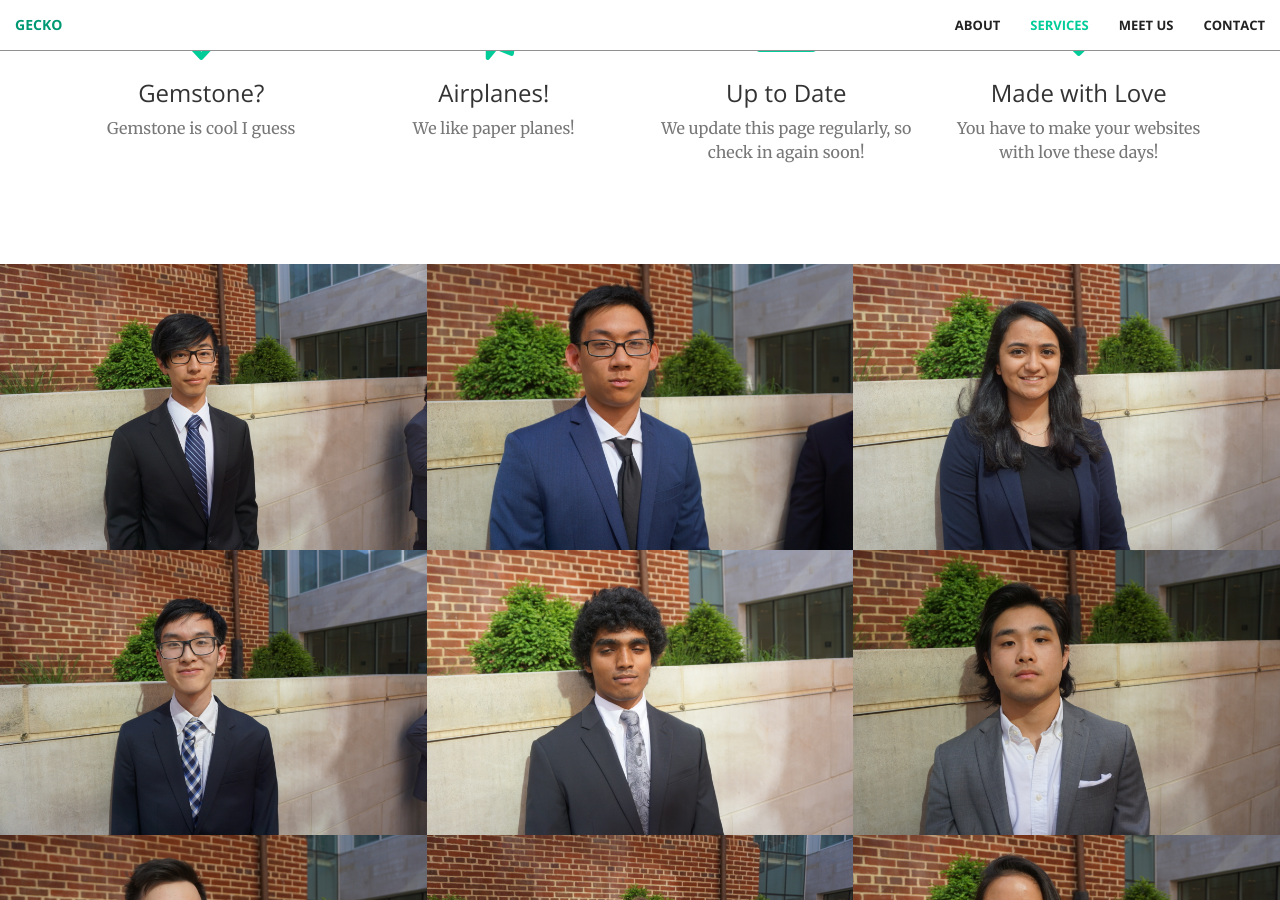
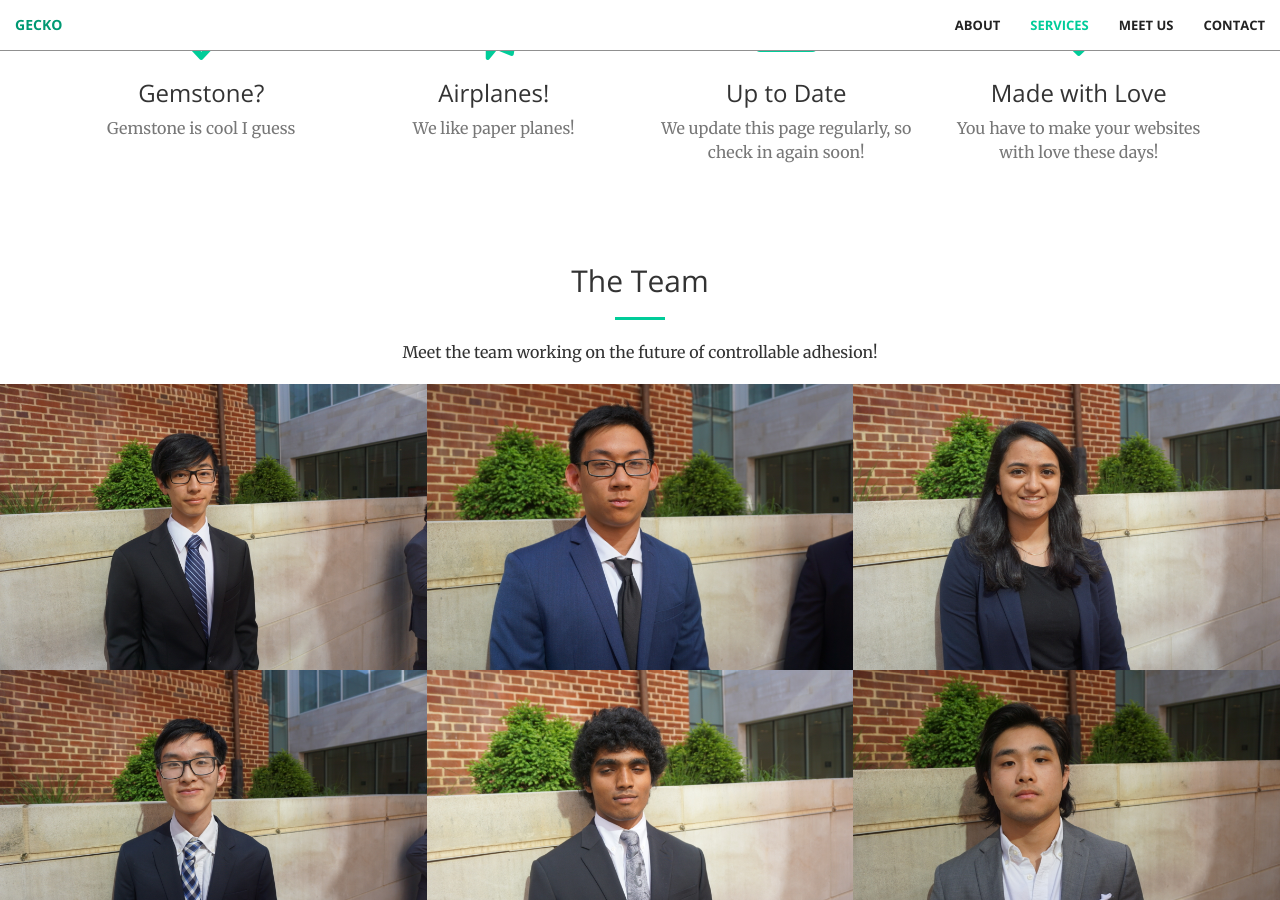
Before and after one commit to teamgecko2022/teamgecko2022, a Jekyll site: the page built from index.html, in a window 1280 px wide and 900 px high, scrolled down 1436 px. Built offline with Jekyll 4.4.1, drawn with Linux system fonts in a browser that asks for light colours.

Commit message:
Update portfolio.html

```diff
--- a/_includes/portfolio.html
+++ b/_includes/portfolio.html
@@ -1,6 +1,11 @@
 <section class="no-padding" id="portfolio">
     <div class="container-fluid">
         <div class="row no-gutter">
+            <div class="col-lg-8 col-lg-offset-2 text-center">
+                <h2 class="section-heading">The Team</h2>
+                <hr class="primary">
+                <p>Meet the team working on the future of controllable adhesion!</p>
+            </div>
             <div class="col-lg-4 col-sm-6">
                 <a href="#" class="portfolio-box">
                     <img src="img/portfolio/Alex.JPG" class="img-responsive" alt="">
```
